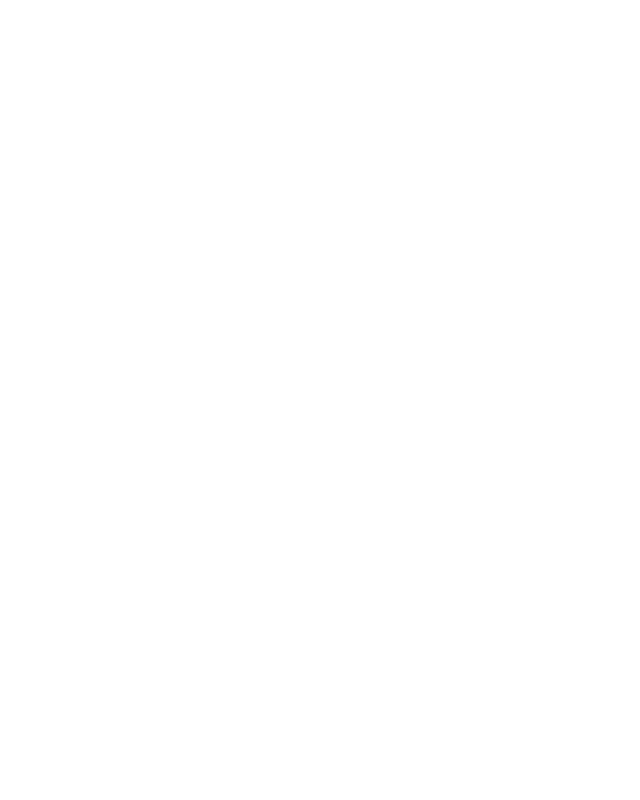
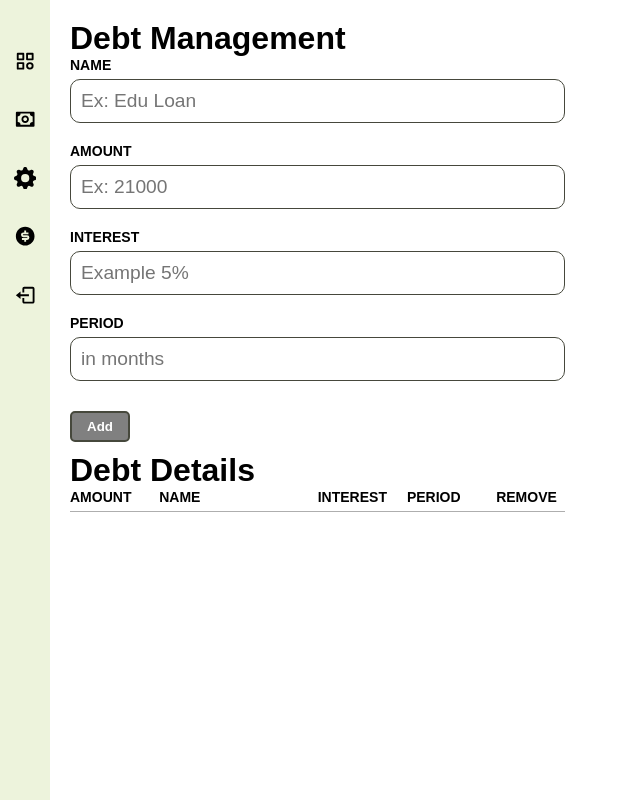
Before and after one commit to SrikanthKumarC/outflow_manager, a React (Vite) app: page /debt in a window 1280 px wide. Before the commit this address had no page. Shown: the whole page, without its empty margins (0-640 px from the left). Built offline with nearby package versions, Linux system fonts and the light colour scheme.

Commit message:
debtManagerUpdate

```diff
--- /dev/null
+++ b/src/app/features/transactions/debtSlice.js
@@ -0,0 +1,22 @@
+import { createSlice } from "@reduxjs/toolkit";
+
+const initialState = [];
+
+const debtSlice = createSlice({
+  name: "debt",
+  initialState,
+  reducers: {
+    addDebt: (state, action) => {
+      state.push({ id: self.crypto.randomUUID(), ...action.payload });
+    },
+    removeDebt: (state, action) => {
+      return state.filter((debt) => {
+        return debt.id != action.payload;
+      });
+    },
+  },
+});
+
+export const { addDebt, removeDebt } = debtSlice.actions;
+
+export default debtSlice.reducer;
--- a/src/app/store.js
+++ b/src/app/store.js
@@ -18,6 +18,7 @@
   limit: limitSlice,
   category: categorySlice,
   form: formSlice,
+  debt: debtSlice,
   time: timeSlice,
 });
 
@@ -28,7 +29,8 @@
 import limitSlice from "./features/limit/limitSlice";
 import formSlice from "./features/transactions/formSlice";
 import timeSlice from "./features/transactions/timeSlice";
+import debtSlice from "./features/transactions/debtSlice";
 export const store = configureStore({
   reducer: persistedReducer,
-  middleware: []
+  middleware: [],
 });
--- /dev/null
+++ b/src/components/DebtManager.jsx
@@ -0,0 +1,124 @@
+import React, { useEffect, useState } from "react";
+import Menu from "./Menu";
+import { useSelector, useDispatch } from "react-redux";
+import "./debt.css";
+import { addDebt, removeDebt } from "../app/features/transactions/debtSlice";
+import Currency from "./utilComponents/Currency";
+
+const DebtManager = () => {
+  const dispatch = useDispatch();
+
+  const [name, setName] = useState("");
+  const [amt, setAmt] = useState();
+  const [interest, setInterest] = useState();
+  const [period, setPeriod] = useState();
+
+  const debtsObj = useSelector((state) => {
+    console.log("debts", state.debt);
+    return state.debt;
+  });
+
+  const [debts, setDebts] = useState([]);
+
+  useEffect(() => {
+    setDebts(debtsObj);
+  }, [debtsObj]);
+
+  const handleClick = () => {
+    dispatch(addDebt({ name, amt, interest, period }));
+  };
+
+  const handleRemove = (debtId) => {
+    dispatch(removeDebt(debtId));
+  }
+
+  return (
+    <>
+      <div className="main_debt">
+        <Menu />
+        <div className="manager">
+        <h1>Debt Management</h1>
+          <form action="">
+            <label htmlFor="name">Name</label>
+            <input
+              type="text"
+              value={name}
+              onChange={(e) => setName(e.target.value)}
+              required={true}
+              placeholder="Ex: Edu Loan"
+            />
+
+            <label htmlFor="amt">Amount</label>
+            <input
+              type="number"
+              name="amt"
+              value={amt}
+              required={true}
+              onChange={(e) => setAmt(e.target.value)}
+              placeholder="Ex: 21000"
+            />
+
+            <label htmlFor="interest">Interest</label>
+            <input
+              type="number"
+              value={interest}
+              required={true}
+              name="interest"
+              onChange={(e) => setInterest(e.target.value)}
+              placeholder="Example 5%"
+            />
+
+            <label htmlFor="period">Period</label>
+            <input
+              type="number"
+              name="period"
+              required={true}
+              value={period}
+              onChange={(e) => setPeriod(e.target.value)}
+              placeholder="in months"
+            />
+            <button
+              onClick={(e) => {
+                e.preventDefault();
+                handleClick();
+              }}
+            >
+              Add
+            </button>
+          </form>
+          <div className="inner">
+            <h1>Debt Details</h1>
+            <div className="debt_inner">
+              <label>Amount</label>
+              <label>Name</label>
+              <label>Interest</label>
+              <label>Period</label>
+              <label>Remove</label>
+            </div>
+            <div className="">
+              {debts.map((debt) => {
+                return (
+                  <div className="debt_inner" key={debt.id}>
+                    <p>
+                      <Currency value={debt.amt} />
+                    </p>
+                    <p>{debt.name}</p>
+                    <p>{debt.interest}%</p>
+                    <p>{debt.period}</p>
+                    <button
+                      onClick={() => {
+                        handleRemove(debt.id);
+                      }}
+                    >Remove</button>
+                  </div>
+                );
+              })}
+            </div>
+          </div>
+        </div>
+      </div>
+    </>
+  );
+};
+
+export default DebtManager;
--- a/src/components/Menu.jsx
+++ b/src/components/Menu.jsx
@@ -4,6 +4,7 @@
 
 import { TbCategory } from "react-icons/tb";
 import { useAuth0 } from "@auth0/auth0-react";
+import { RiMoneyDollarCircleFill } from "react-icons/ri";
 
 import "./Menu.css";
 
@@ -37,6 +38,10 @@
           {" "}
           <BsGearFill className={selected === "settings" ? highlight : ""} />
         </Link>
+        <Link to="/debt">
+          {" "}
+          <RiMoneyDollarCircleFill />
+        </Link>
         <Link
           to="/"
           onClick={() =>
--- /dev/null
+++ b/src/components/debt.css
@@ -0,0 +1,15 @@
+.main_debt {
+    display: flex;
+}
+
+.manager {
+    margin:20px 70px ;
+}
+
+.debt_inner {
+    display: grid;
+    grid-template-columns: 1fr 2fr 1fr 1fr 1fr;
+    gap: 20px;
+    align-items: center;
+    border-bottom: 1px solid rgb(174, 174, 174);
+}
--- a/src/main.jsx
+++ b/src/main.jsx
@@ -12,6 +12,10 @@
 import { store } from "./app/store";
 import { Provider } from "react-redux";
 import { PersistGate } from "redux-persist/integration/react";
+
+
+import DebtManager from "./components/DebtManager";
+
 import persistStore from "redux-persist/es/persistStore";
 import Transactions from "./components/Transactions";
 import Settings from "./components/Settings";
@@ -47,6 +51,7 @@
               <Route path="/categories" element={<ProtectedCategory />} />
               <Route path="/transactions" element={<ProtectedTransactions />} />
               <Route path="/settings" element={<ProtectedSettings />} />
+              <Route path="/debt" element={<DebtManager />} />
             </Routes>
           </BrowserRouter>
         </PersistGate>
```
